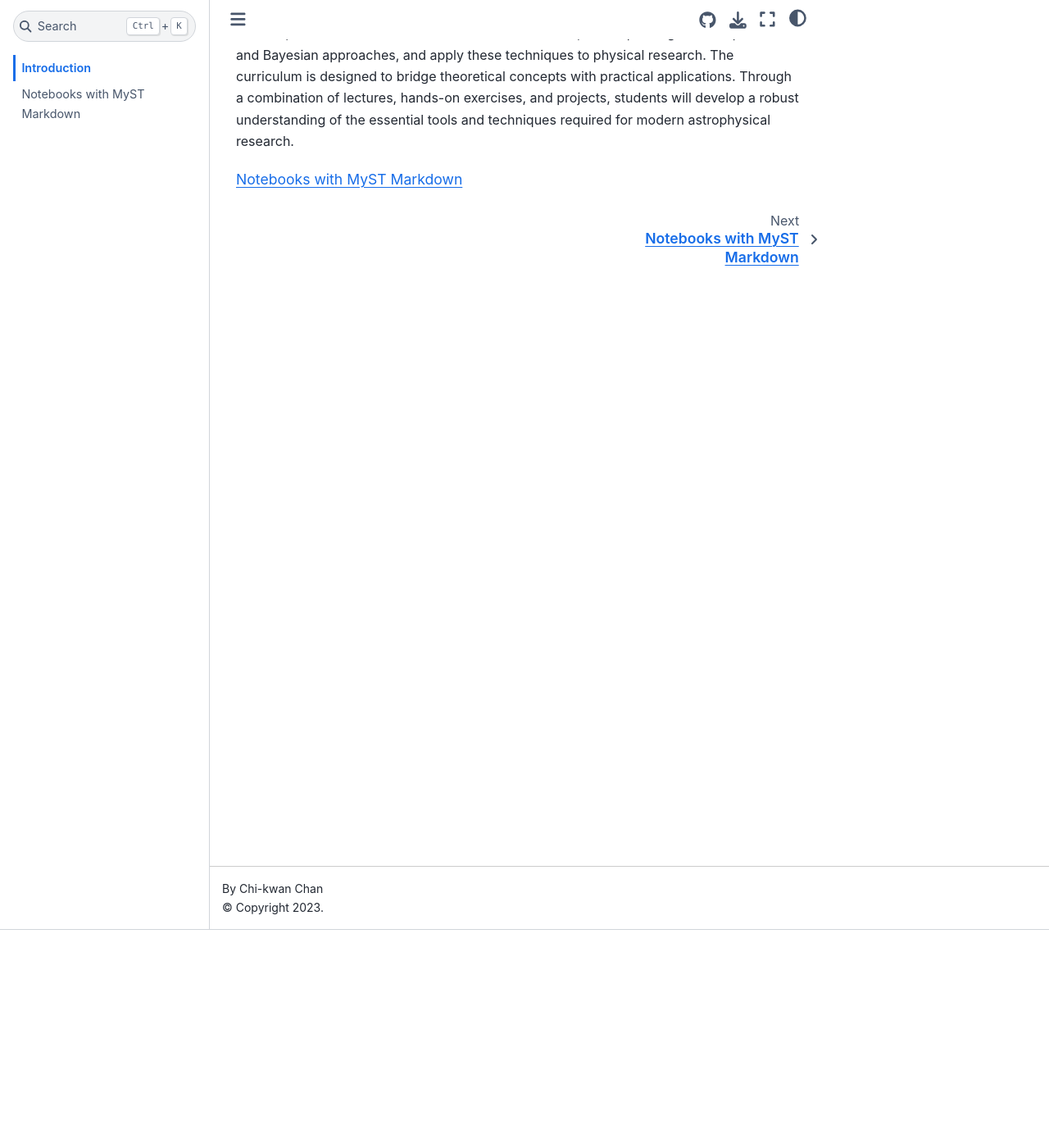
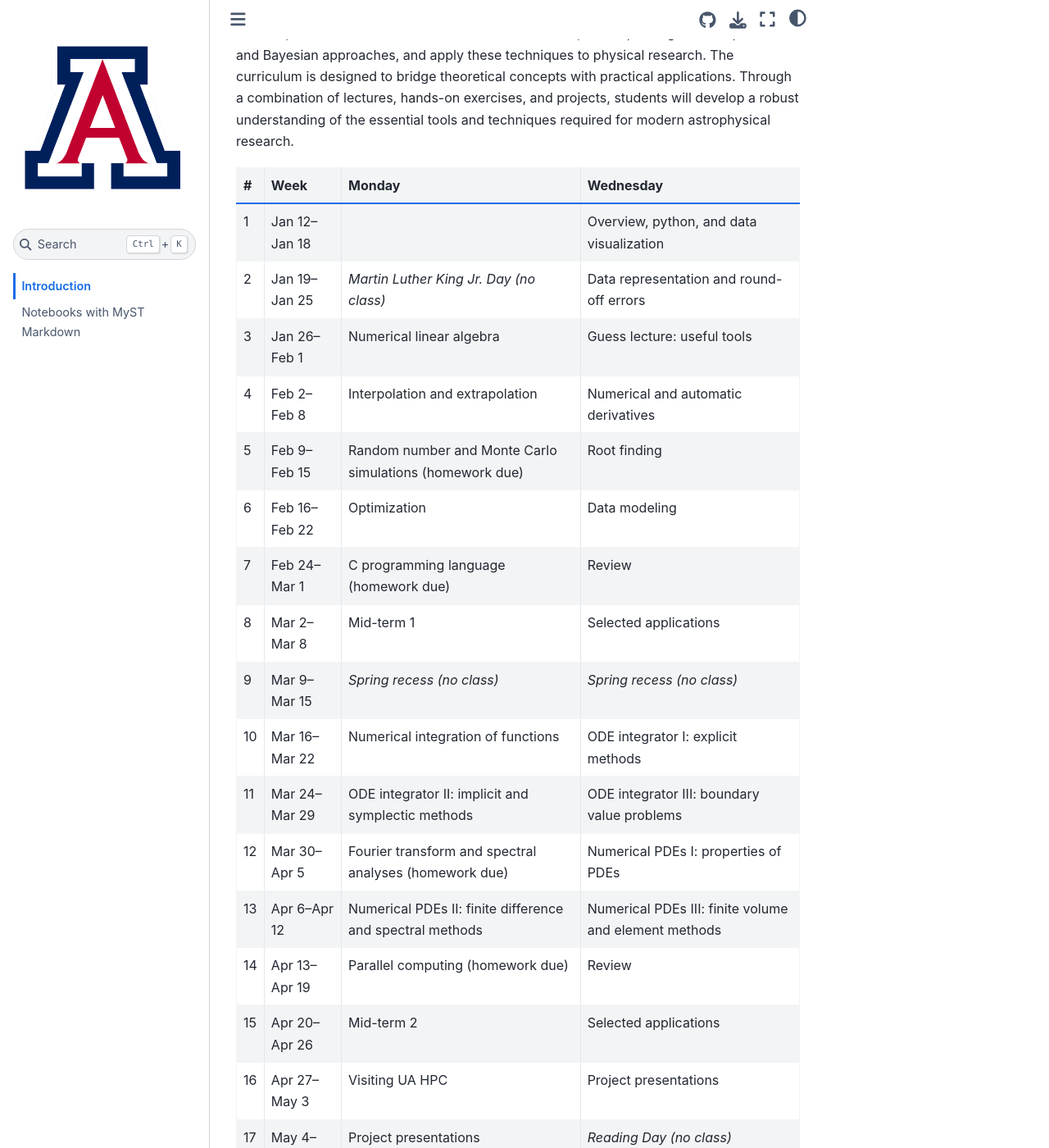
Before and after one commit to vahidszd/IUT-Computational-Physics-hbakhshian, a Jupyter Book: the page built from docs/intro.md, in a window 1280 px wide and 1400 px high, scrolled down 266 px. Shown: the whole window at 82% size. Built offline with Jupyter Book 1.0.4 settings and Sphinx 7.4.7 and the Sphinx Book theme 1.1.4, drawn with Linux system fonts in a browser that asks for light colours.

Commit message:
Draft the schedule

````diff
--- a/docs/intro.md
+++ b/docs/intro.md
@@ -18,5 +18,26 @@
 and techniques required for modern astrophysical research.
 
 
+# | Week | Monday | Wednesday
+--- | --- | --- | ---
+1  | Jan 12--Jan 18 |                                                            | Overview, python, and data visualization
+2  | Jan 19--Jan 25 | *Martin Luther King Jr. Day (no class)*                    | Data representation and round-off errors
+3  | Jan 26--Feb  1 | Numerical linear algebra                                   | Guess lecture: useful tools
+4  | Feb  2--Feb  8 | Interpolation and extrapolation                            | Numerical and automatic derivatives
+5  | Feb  9--Feb 15 | Random number and Monte Carlo simulations (homework due)   | Root finding
+6  | Feb 16--Feb 22 | Optimization                                               | Data modeling
+7  | Feb 24--Mar  1 | C programming language (homework due)                      | Review
+8  | Mar  2--Mar  8 | Mid-term 1                                                 | Selected applications
+9  | Mar  9--Mar 15 | *Spring recess (no class)*                                 | *Spring recess (no class)*
+10 | Mar 16--Mar 22 | Numerical integration of functions                         | ODE integrator I:   explicit methods
+11 | Mar 24--Mar 29 | ODE integrator II: implicit and symplectic methods         | ODE integrator III: boundary value problems
+12 | Mar 30--Apr  5 | Fourier transform and spectral analyses (homework due)     | Numerical PDEs I:   properties of PDEs
+13 | Apr  6--Apr 12 | Numerical PDEs II: finite difference and spectral methods  | Numerical PDEs III: finite volume and element methods
+14 | Apr 13--Apr 19 | Parallel computing (homework due)                          | Review
+15 | Apr 20--Apr 26 | Mid-term 2                                                 | Selected applications
+16 | Apr 27--May  3 | Visiting UA HPC                                            | Project presentations
+17 | May  4--May 10 | Project presentations                                      | *Reading Day (no class)*
+
+
 ```{tableofcontents}
 ```
````
